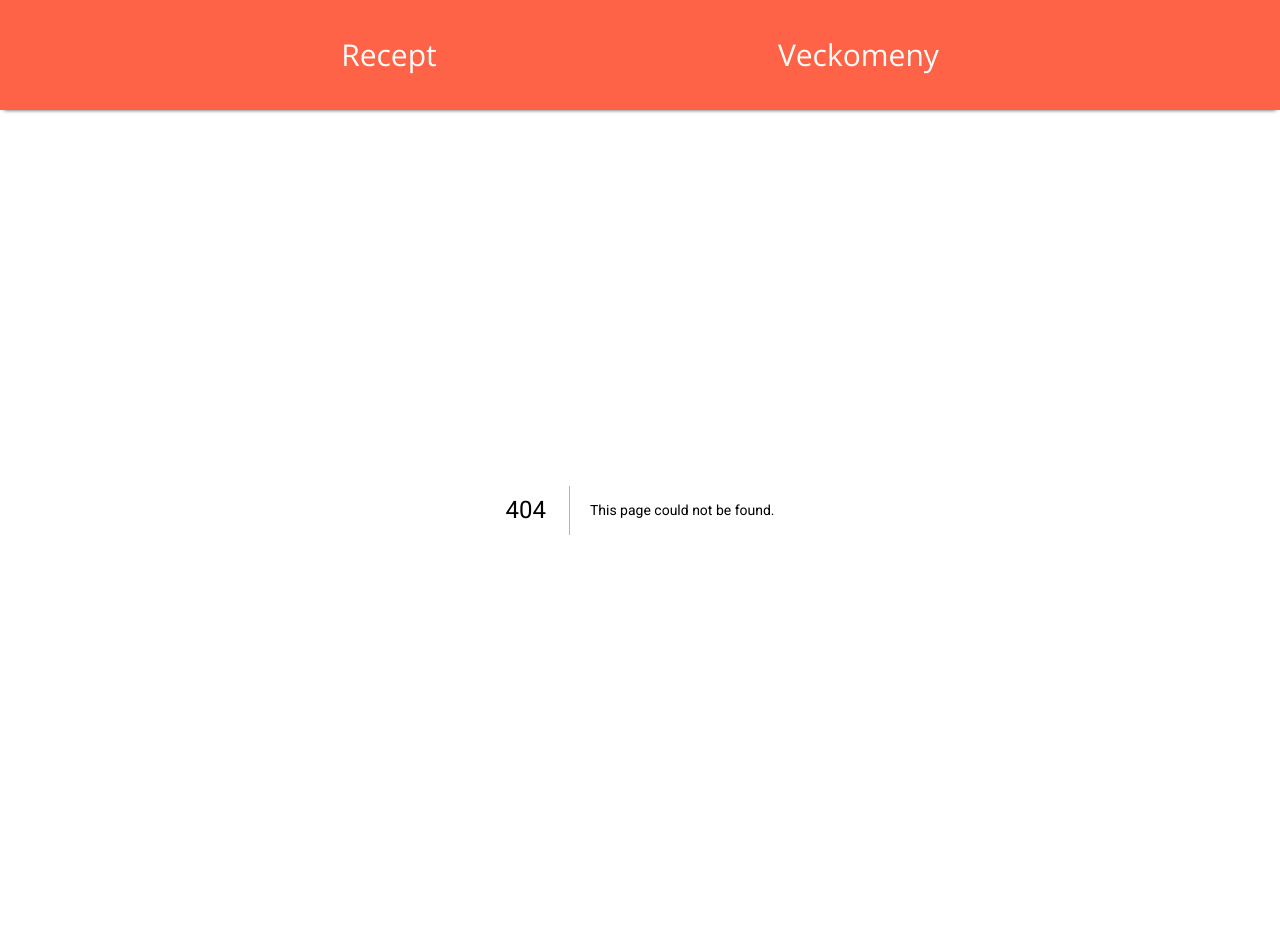
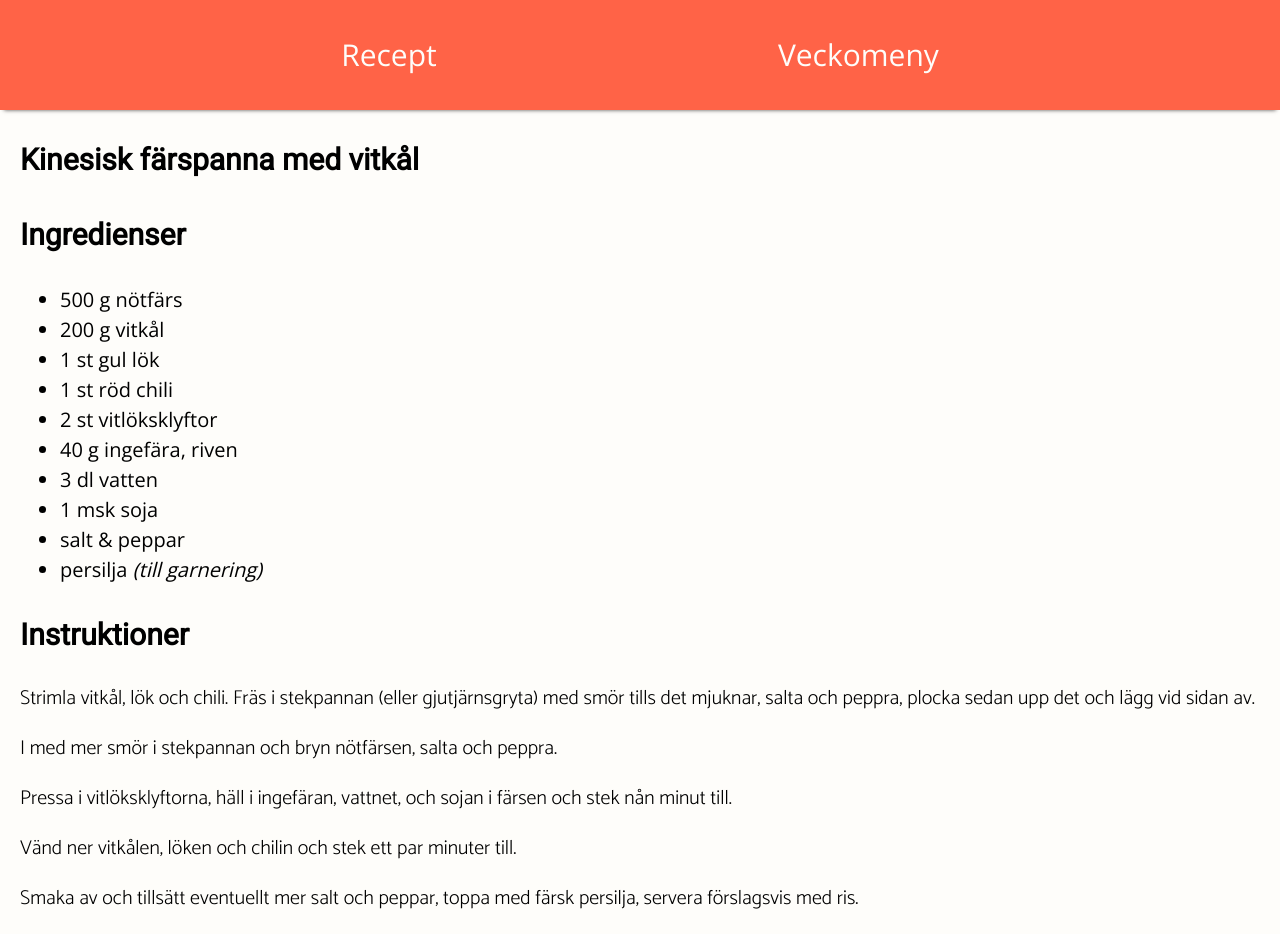
Before and after one commit to w1nston/amsenwallander.se, a Next.js app: page /recipes/kinesisk-farspanna-med-vitkal in a window 1280 px wide. Before the commit this address had no page. Before the commit the page ends 910 px from the top, so only its background shows below. Built offline with nearby package versions, Linux system fonts and the light colour scheme.

Commit message:
Add kinisisk farspanna med vitkal.

```diff
--- /dev/null
+++ b/metadata/recipes/kinesisk-farspanna-med-vitkal.json
@@ -0,0 +1,6 @@
+{
+  "filename": "kinesisk-farspanna-med-vitkal.mdx",
+  "slug": "kinesisk-farspanna-med-vitkal",
+  "name": "Kinesisk färspanna med vitkål",
+  "category": "Middag"
+}
--- /dev/null
+++ b/pages/recipes/kinesisk-farspanna-med-vitkal.mdx
@@ -0,0 +1,27 @@
+# Kinesisk färspanna med vitkål
+
+## Ingredienser
+
+- 500 g nötfärs
+- 200 g vitkål
+- 1 st gul lök
+- 1 st röd chili
+- 2 st vitlöksklyftor
+- 40 g ingefära, riven
+- 3 dl vatten
+- 1 msk soja
+- salt & peppar
+- persilja _(till garnering)_
+
+## Instruktioner
+
+Strimla vitkål, lök och chili. Fräs i stekpannan (eller gjutjärnsgryta) med smör tills det mjuknar, salta och peppra,
+plocka sedan upp det och lägg vid sidan av.
+
+I med mer smör i stekpannan och bryn nötfärsen, salta och peppra.
+
+Pressa i vitlöksklyftorna, häll i ingefäran, vattnet, och sojan i färsen och stek nån minut till.
+
+Vänd ner vitkålen, löken och chilin och stek ett par minuter till.
+
+Smaka av och tillsätt eventuellt mer salt och peppar, toppa med färsk persilja, servera förslagsvis med ris.
```
